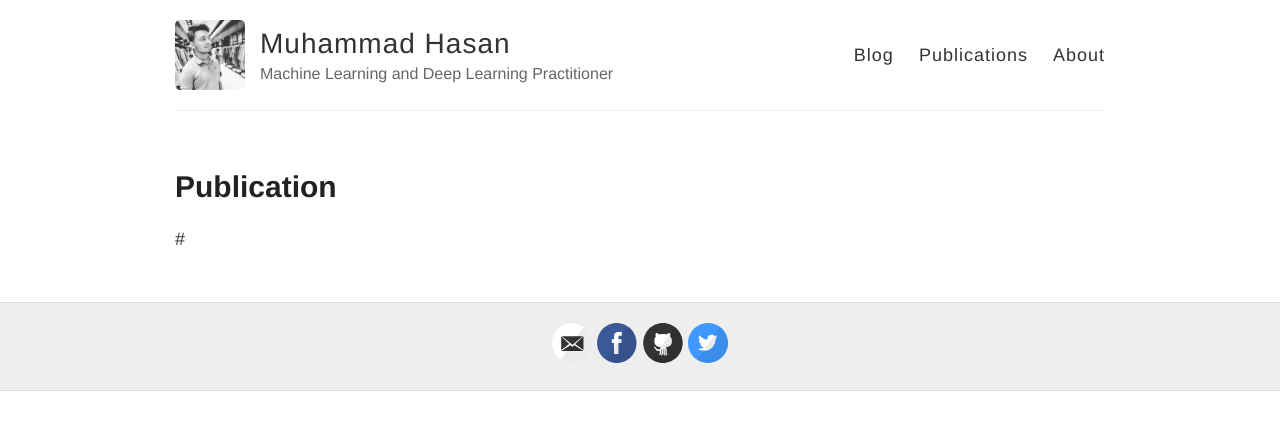
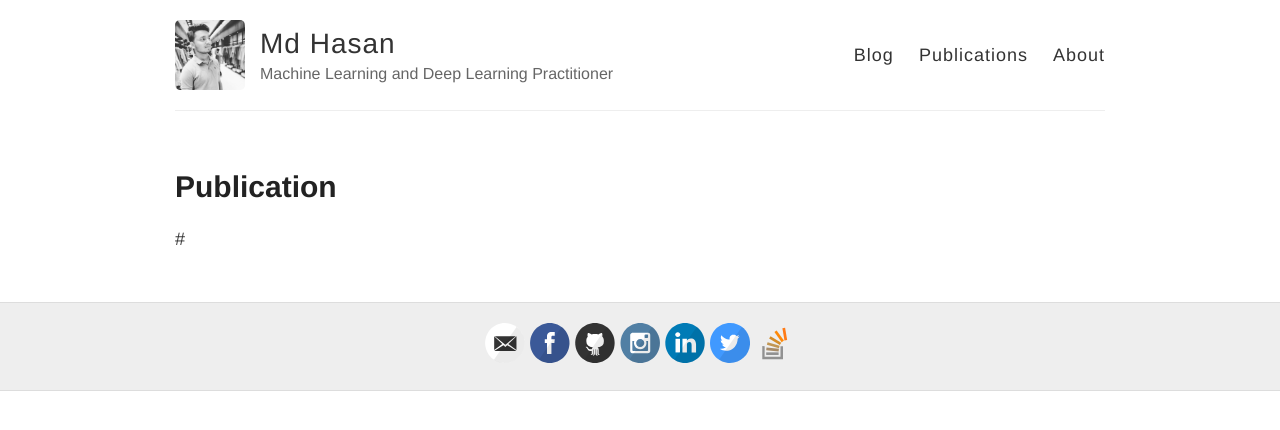
Before and after one commit to m-d-hasan/m-d-hasan.github.io, a Jekyll site: the page built from publications.md, in a window 1280 px wide. Shown: the top 430 px of the page. Built offline with Jekyll 4.4.1, drawn with Linux system fonts in a browser that asks for light colours; part of the change alters nothing that is shown.

Commit message:
social media link added

```diff
--- a/_config.yml
+++ b/_config.yml
@@ -3,7 +3,7 @@
 #
 
 # Name of your site (displayed in the header)
-name: Muhammad Hasan
+name: Md Hasan
 
 # Short bio or description (displayed in the header)
 description: Machine Learning and Deep Learning Practitioner
@@ -17,16 +17,16 @@ avatar: /images/profile.jpg
 # Includes an icon in the footer for each username you enter
 footer-links:
   dribbble:
-  email: mdhasan.nsu@gmail.com
+  email: hasan@gaze.ai
   facebook: itzmhasan
   flickr:
   github: m-d-hasan
-  instagram:
-  linkedin:
+  instagram: itzmuhasan
+  linkedin: m-d-hasan
   pinterest:
   rss: # just type anything here for a working RSS icon
   twitter: itzmuhasan
-  stackoverflow: # your stackoverflow profile, e.g. "users/50476/bart-kiers"
+  stackoverflow: users/13196515/md-hasan # your stackoverflow profile, e.g. "users/50476/bart-kiers"
   youtube: # channel/<your_long_string> or user/<user-name>
   googleplus: # anything in your profile username that comes after plus.google.com/
 
```
